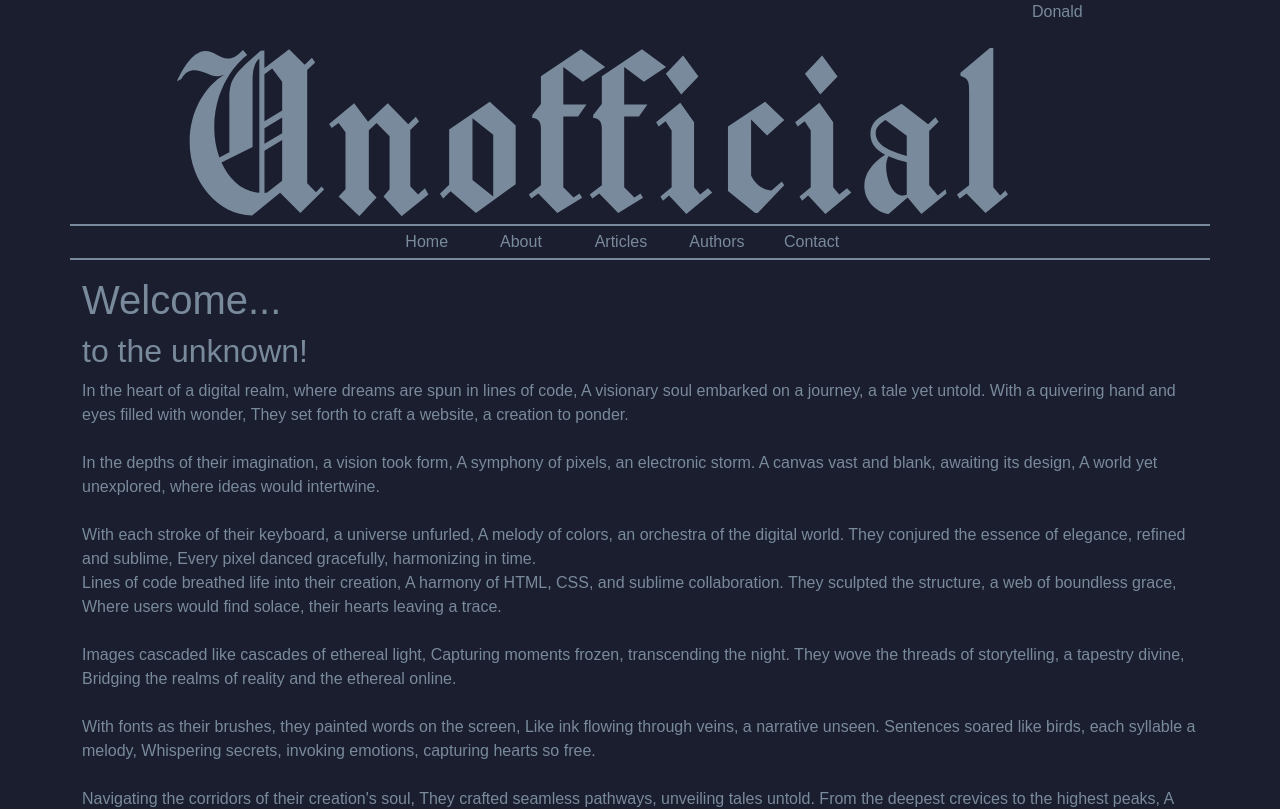
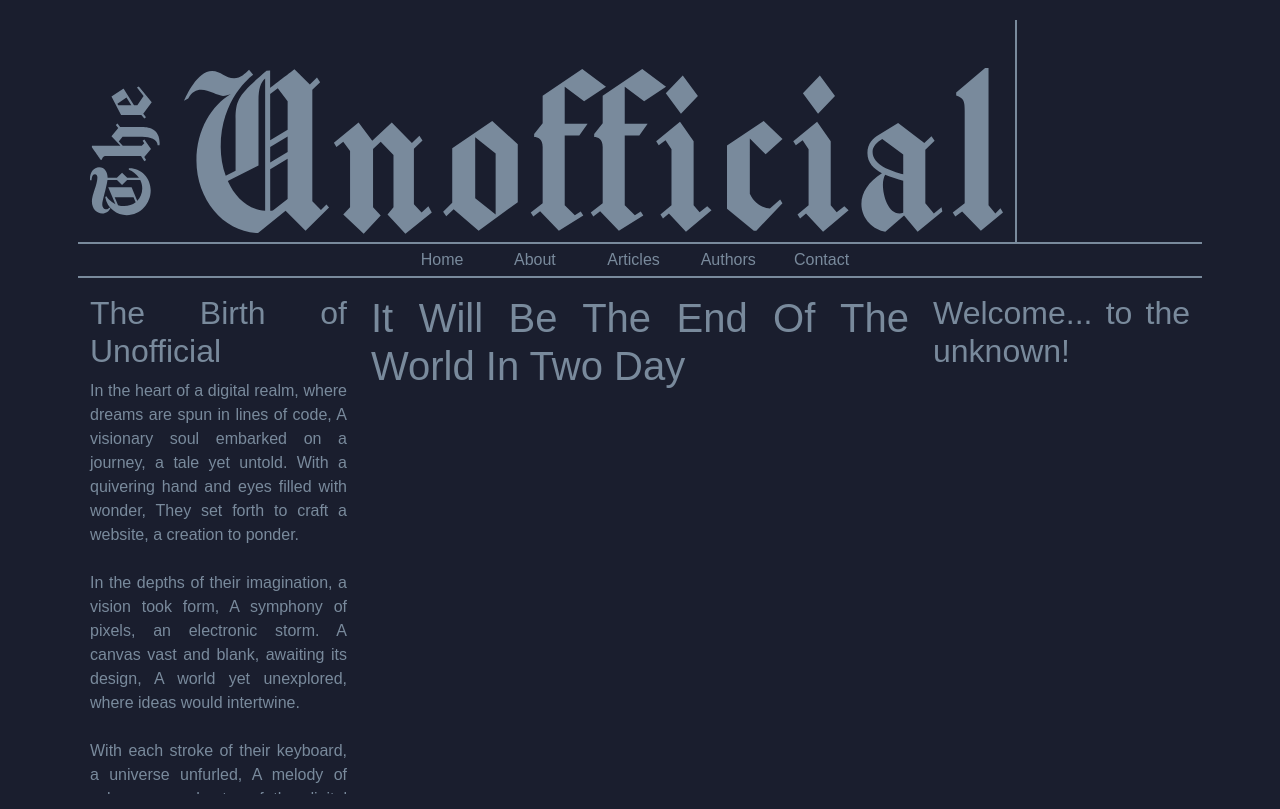
Before and after one commit to unofficiallly/unofficiallly.github.io, a plain HTML site: page index.html in a window 1280 px wide. Shown: the top 809 px of the page. Drawn offline with nearby package versions, Linux system fonts and the light colour scheme; a web font is replaced by a local one.

Commit message:
structure of main content

```diff
--- a/index.html
+++ b/index.html
@@ -3,157 +3,54 @@
 
 <head>
     <meta charset="UTF-8">
+
     <meta name="viewport" content="width=device-width, initial-scale=1.0">
 
     <link href="https://cdn.jsdelivr.net/npm/bootstrap@5.0.2/dist/css/bootstrap.min.css" rel="stylesheet"
         integrity="sha384-EVSTQN3/azprG1Anm3QDgpJLIm9Nao0Yz1ztcQTwFspd3yD65VohhpuuCOmLASjC" crossorigin="anonymous">
     <link rel="stylesheet" href="https://use.typekit.net/nsn5oqv.css">
 
+    <link rel="stylesheet" type="text/css" href="style.css">
+
+
     <script src="https://cdn.jsdelivr.net/npm/@popperjs/core@2.9.2/dist/umd/popper.min.js"
         integrity="sha384-IQsoLXl5PILFhosVNubq5LC7Qb9DXgDA9i+tQ8Zj3iwWAwPtgFTxbJ8NT4GN1R8p"
         crossorigin="anonymous"></script>
+
     <script src="https://cdn.jsdelivr.net/npm/bootstrap@5.0.2/dist/js/bootstrap.min.js"
         integrity="sha384-cVKIPhGWiC2Al4u+LWgxfKTRIcfu0JTxR+EQDz/bgldoEyl4H0zUF0QKbrJ0EcQF"
         crossorigin="anonymous"></script>
+
     <title>Unofficial | Home</title>
 </head>
 
 <body>
-    <style>
-        :root {
-            --background-color: rgb(26, 30, 46);
-            --text-color: rgb(121, 138, 156);
-            --bs-body-font-family: "arsenica-variable", sans-serif !important;
-            --bs-body-font-variation-settings: 'wght' 400, 'opsz' 100 !important;
-
-        }
-
-        .glitch {
-            position: relative !important;
-            z-index: 1 !important;
-            transition: color 0.3s ease !important;
-        }
-
-        .container:hover .text {
-            color: transparent !important;
-        }
-
-        .container:hover .text::before,
-        .container:hover .text::after {
-            content: attr(data-text) !important;
-            position: absolute !important;
-            top: 0 !important;
-            left: 0 !important;
-            width: 100% !important;
-            height: 100% !important;
-            overflow: hidden !important;
-            z-index: -1 !important;
-            color: #ff0000 !important;
-            /* Change the color to your desired glitch color */
-        }
-
-        .container:hover .text::before {
-            animation: glitch-anim-1 1s infinite linear alternate-reverse !important;
-        }
-
-        .container:hover .text::after {
-            animation: glitch-anim-2 1.5s infinite linear alternate-reverse !important;
-        }
-
-        @keyframes glitch-anim-1 {
-            0% {
-                transform: translate(0) !important;
-            }
-
-            20% {
-                transform: translate(-2px, 2px) !important;
-            }
-
-            40% {
-                transform: translate(-2px, -2px) !important;
-            }
-
-            60% {
-                transform: translate(2px, 2px) !important;
-            }
-
-            80% {
-                transform: translate(-2px, -2px) !important;
-            }
-
-            100% {
-                transform: translate(0) !important;
-            }
-        }
-
-        @keyframes glitch-anim-2 {
-            0% {
-                transform: translate(0);
-            }
-
-            20% {
-                transform: translate(2px, -2px);
-            }
-
-            40% {
-                transform: translate(2px, 2px);
-            }
-
-            60% {
-                transform: translate(-2px, -2px);
-            }
-
-            80% {
-                transform: translate(2px, 2px);
-            }
-
-            100% {
-                transform: translate(0);
-            }
-        }
 
 
-        body {
-            background-color: var(--background-color) !important;
-            font-family: "arsenica-variable", sans-serif;
-            font-variation-settings: "opsz" 100, "wght" 400;
-            color: rgb(121, 138, 156) !important
-        }
 
-        .nav-newspaper a {
-            color: rgb(121, 138, 156) !important;
-            padding: 2px;
-        }
+    <div class="newspaper-containter container-lg">
 
-        #brand {
-            fill: var(--text-color) !important;
-
-        }
-
-        #brand::after {
-            color: aqua;
-            translate: 5px 5px;
-        }
-
-        .nav-newspaper {
-            border-top: 2px solid;
-            border-bottom: 2px solid;
-            padding: 2px;
-        }
-
-        .color-grey {
-            color: rgb(121, 138, 156) !important;
-        }
+        <div class="row">
+            <svg id="the" class="col-1 mt-lg-5 mt-2 mb-2" xmlns="http://www.w3.org/2000/svg" viewBox="0 0 135.6 250.68">
+                <defs>
+                    <style>
+                        .cls-1
                     </style>
+                </defs>
+                <g id="Layer_1-2">
+                    <path class="cls-1"
+                        d="m37.49,235.48l2.16,1.44c-2.47,5.61-7.98,10.23-15.82,10.23-10.77,0-20.15-9.18-20.15-23.77,0-12.68,10.72-32.54,10.72-46.22,0-3.22-1.53-6.31-4.83-6.31-5.27,0-5.97,6.84-6.59,11.44H.1c-1.07-14.03,6.64-24.99,17.63-24.99s16.58,9.52,16.58,20.35c0,.04,0,.09,0,.14h18.06l10.02-10.02,10.02,10.02h22.93c-4.94-7.32-12.18-12.7-19.73-15.63v-2.88c.49-.02.97-.03,1.46-.03,22.9,0,41.11,19.14,41.11,43.47s-19.05,47.96-46.78,47.96c-18.39,0-38.13-13.1-41.8-35.33l2.16-1.44c1.74,2.57,7.6,10.41,17.74,15.14l-14.07-33.02h45.53s11.13,26.44,11.13,26.44c5.92-5.95,9.63-14.17,9.63-23.85,0-6.16-1.46-11.75-3.92-16.65h-25.54l-9.86,9.86-9.86-9.86h-18.52c-1.71,14.24-10.16,40.22-10.16,47.26,0,5.21,2.61,9.91,7.81,9.91,2.86,0,4.87-1.64,5.83-3.66Zm29.07-2.68c8.34,0,16.2-2.73,22.36-7.53l-4.21-9.88h-36.68l6.6,15.64c3.56,1.1,7.54,1.77,11.93,1.77Z" />
+                    <path class="cls-1"
+                        d="m105.65,110.45l-3.24-4.66,3.38-2.69,12.94,18.69-13.08,15.42,3.59,5.75-3.46,2.56-6.47-10.07H31.02c-2.44,0-5.72,0-7.91,7.19h-2.16S3.69,118.21,3.69,118.21v-2.88h55.61l-17.51-18.69,13.27-15.86-4.8-5.92,3.26-2.65,5.23,6.45h42.84c15.45,0,34,5.21,34,31.3,0,1.56-.11,3.11-.33,4.65h-3.59c0-11.09-14.59-16.54-30.07-16.54h-38.23l-7.38,8.92,7.81,8.34h36.96l4.89-4.88Z" />
+                    <path class="cls-1"
+                        d="m105.76,62.46l-5.75-7.09h-39.52l-18.69-35.95,23.01-15.1h.72l20.13,32.35h6.47l12.22-17.97-12.94-16.54,3.6-2.16,25.16,30.92-16.53,22.25,5.38,6.64-3.26,2.65Zm-34.82-40.85l-17.64,12.19,1.62,2.88h25.57l-9.55-15.07Z" />
+                </g>
+            </svg>
 
 
-    <div class="container-lg">
 
-        <div class="row">
-            <div class="col-1 the">
-
-            </div>
-            <svg id="brand" class="col-9 mt-lg-5 mt-2 mb-2" xmlns="http://www.w3.org/2000/svg" viewBox="0 0 691.7 139.99">
+            <svg id="brand" class="col-9 mt-lg-5 mt-2 mb-2" xmlns="http://www.w3.org/2000/svg"
+                viewBox="0 0 691.7 139.99">
                 <defs>
                     <style>
                         .cls-1
@@ -182,25 +79,33 @@
                         d="m685.23,122.81l4.31-4.29,2.16,3.44-18.69,15.46-15.82-16.32-5.75,4.29-2.16-3.44,10.07-7.73V36.22c0-8.49-.62-10.46-7.19-13.03v-2.58l24.45-20.61h2.88v115.94l5.75,6.87Z" />
                 </g>
             </svg>
-            <div class="col-2 corner">
-                <span>Donald</span>
+            <div id="corner" class="col-2 ">
+                <span id="date-container"></span>
             </div>
         </div>
 
 
-        <div class="row nav-newspaper justify-content-center mb-3">
-            <a class="col-sm-1 nav-link text-body " href="">Home</a>
-            <a class="col-sm-1 nav-link text-body " href="">About</a>
-            <a class="col-sm-1 nav-link text-body " href="">Articles</a>
-            <a class="col-sm-1 nav-link text-body " href="">Authors</a>
-            <a class="col-sm-1 nav-link text-body " href="">Contact</a>
+        <div class="row  nav-newspaper  mb-3 nav justify-content-center">
+            <span class="col col-md-1"><a class="nav-link text-body just" href="">Home</a></span>
+            <span class="col col-md-1"><a class="nav-link text-body " href="">About</a></span>
+            <span class="col col-md-1"><a class="nav-link text-body " href="">Articles</a></span>
+            <span class="col col-md-1"><a class="nav-link text-body " href="">Authors</a></span>
+            <span class="col col-md-1"><a class="nav-link text-body " href="">Contact</a></span>
         </div>
 
 
+        <div class="page-container">
+            <div class="page-row-1 row ">
 
-        <h1 class="color-grey">Welcome...</h1>
-        <h2 class="h2">to the unknown!</h2>
-        <p>
+
+                <div class="pane col-md-8 text-wrap article-headline-carosel col-xl-6 order-md-2">
+                    <h1 class="text-capitalize">It Will Be the End of the World in Two Day</h2>
+                </div>
+
+                <div class="pane article-1 col-xl-3 col-md-4 text-wrap order-md-1">
+                    <h2>The Birth of Unofficial</h2>
+
+                    <p class="passage text-wrap text-justify ">
                         In the heart of a digital realm, where dreams are spun in lines of code,
                         A visionary soul embarked on a journey, a tale yet untold.
                         With a quivering hand and eyes filled with wonder,
@@ -260,6 +165,17 @@
                         For in every website, a story does reside,
                         And in every creator's journey, a universe takes stride.
                     </p>
+                </div>
+
+                <div class="pane ad-1 col-xl-3 text-wrap order-md-3">
+                    <h2 class="h2">Welcome... to the unknown!</h2>
+
+                </div>
+            </div>
+
+        </div>
+
+
 
 
 
--- /dev/null
+++ b/style.css
@@ -0,0 +1,73 @@
+:root {
+    --background-color: rgb(26, 30, 46);
+    --text-color: rgb(121, 138, 156);
+    --bs-body-font-family: "arsenica-variable", sans-serif !important;
+    --bs-body-font-variation-settings: 'wght' 400, 'opsz' 100 !important;
+    --page-row-1: 500px;
+
+}
+
+body {
+    background-color: var(--background-color) !important;
+    font-family: "arsenica-variable", sans-serif;
+    font-variation-settings: "opsz" 100, "wght" 400;
+    color: rgb(121, 138, 156) !important
+}
+
+
+#brand,
+#the {
+    fill: var(--text-color) !important;
+
+
+}
+
+.nav-newspaper {
+    position: sticky;
+    top: -2px;
+    background-color: var(--background-color);
+}
+
+.nav-newspaper a {
+    color: rgb(121, 138, 156) !important;
+    padding: 2px;
+}
+
+
+
+#corner {
+    border-left: 2px solid;
+}
+
+
+.newspaper-containter {
+    padding: 20px;
+}
+
+.nav-newspaper {
+    border-top: 2px solid;
+    border-bottom: 2px solid;
+    padding: 2px;
+}
+
+* {
+    border-style: 2px solid !important;
+    user-select: none;
+}
+
+.color-grey {
+    color: rgb(121, 138, 156) !important;
+}
+
+.pane {
+    max-height: var(--page-row-1);
+    text-align: justify;
+    text-overflow: ellipsis;
+    overflow: hidden;
+    white-space: nowrap;
+}
+
+
+.page-row-1 {
+    height: var(--page-row-1);
+}
```
Also changed, not shown: brand.svg (deleted), script.js (added), the.svg (deleted). Lines whose indentation alone changed are shown as unchanged.
